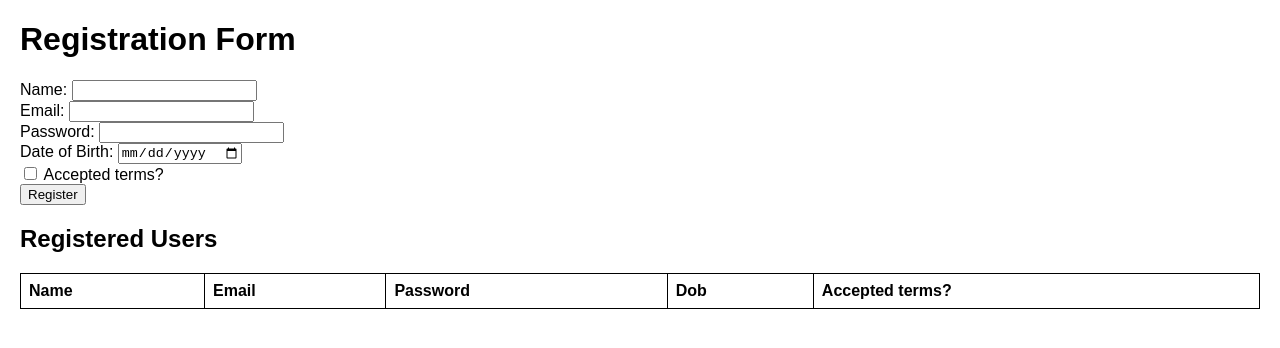
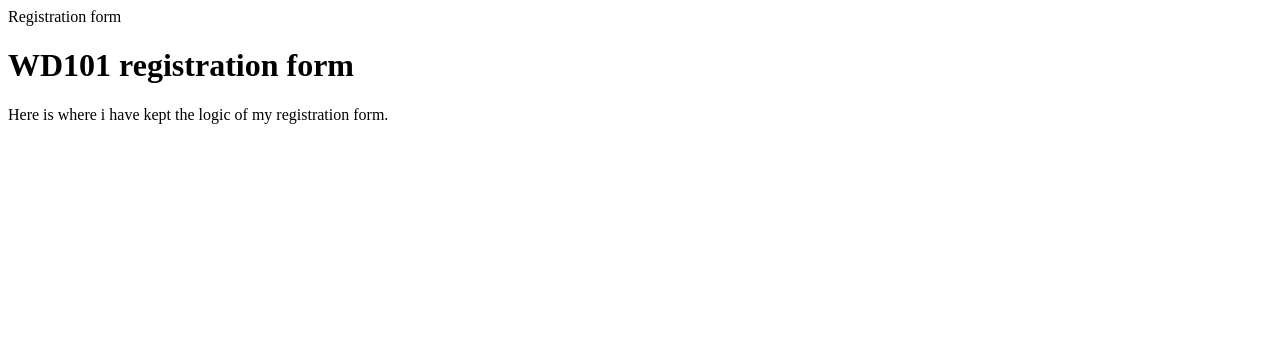
Before and after one commit to chiragt14/wd101, a plain HTML site: page index.html in a window 1280 px wide. Drawn offline with Linux system fonts and the light colour scheme.

Commit message:
index.html

```diff
--- a/index.html
+++ b/index.html
@@ -1,51 +1,10 @@
-<!DOCTYPE html>
-<html lang="en">
-<head>
-    <meta charset="UTF-8">
-    <meta name="viewport" content="width=device-width, initial-scale=1.0">
-    <title>Registration Page</title>
-    <link rel="stylesheet" href="styles.css">
-</head>
-<body>
+<html>
+    <head>
+       Registration form
+    </head>
+    <body>
+         <h1> WD101 registration form </h1>
+         <p> Here is where i have kept the logic of my registration form. </p>
 
-<h1>Registration Form</h1>
-<form id="registrationForm">
-    <label for="name">Name:</label>
-    <input type="text" id="name" required><br>
-
-    <label for="email">Email:</label>
-    <input type="email" id="email" required><br>
-
-    <label for="password">Password:</label>
-    <input type="password" id="password" required><br>
-
-    <label for="dob">Date of Birth:</label>
-    <input type="date" id="dob" required><br>
-
-    <label>
-        <input type="checkbox" id="terms" required>
-        Accepted terms?
-    </label><br>
-
-    <button type="submit">Register</button>
-</form>
-
-<h2>Registered Users</h2>
-<table id="usersTable">
-    <thead>
-        <tr>
-            <th>Name</th>
-            <th>Email</th>
-            <th>Password</th>
-            <th>Dob</th>
-            <th>Accepted terms?</th>
-        </tr>
-    </thead>
-    <tbody>
-        <!-- Entries will be inserted here -->
-    </tbody>
-</table>
-
-<script src="index.js"></script>
-</body>
-</html>
+   </body>
+ <html>
```
